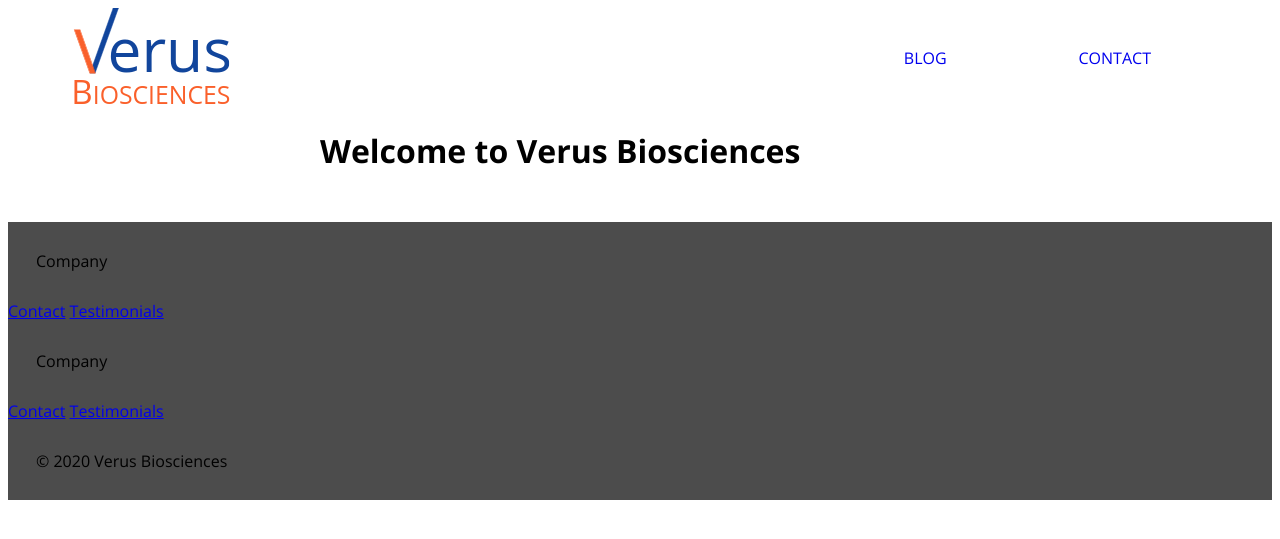
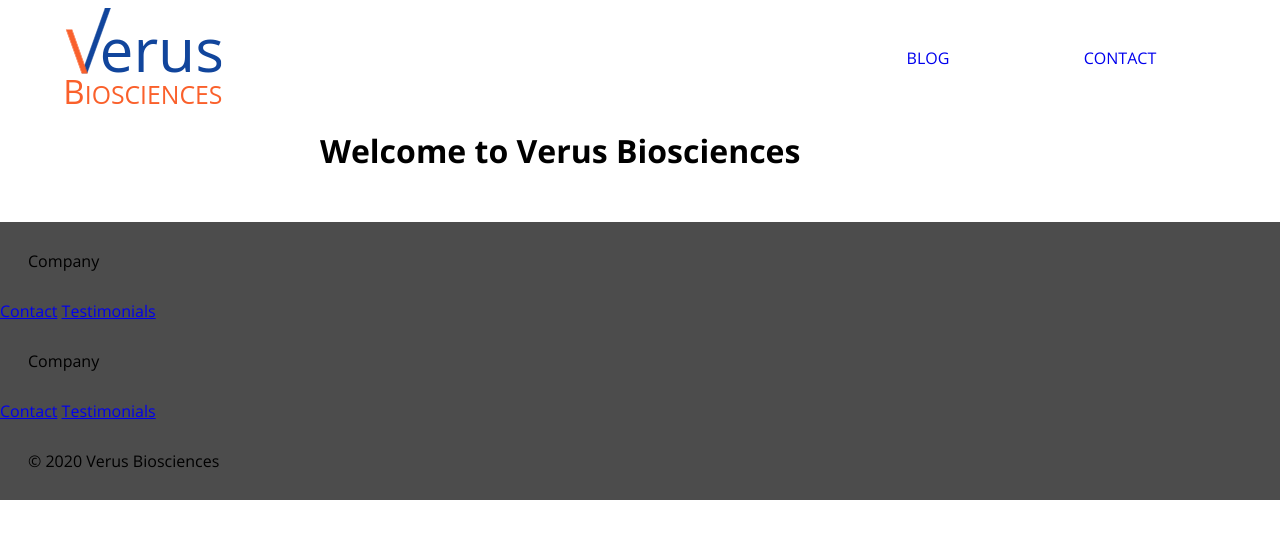
Before and after one commit to VerusBiosciences/VerusBiosciences.github.io, a Jekyll site: the page built from index.html, in a window 1280 px wide. Shown: the top 539 px of the page. Built offline with Jekyll 4.4.1, drawn with Linux system fonts in a browser that asks for light colours.

Commit message:
Full screen usage in framing

```diff
--- a/assets/css/_frame.scss
+++ b/assets/css/_frame.scss
@@ -11,7 +11,11 @@
 $screen-xxlarge-upper: 1919px;
 $screen-xxxlarge-lower: 1920px;
 
-// defaults (medium and smaller)
+// defaults
+html, body{
+    margin: 0;
+}
+
 main {
     display: grid;
     margin: 0;
--- a/assets/css/_header.scss
+++ b/assets/css/_header.scss
@@ -1,5 +1,5 @@
 header {
-  margin: 0 auto;
+  margin: 8px 0px 0px;
   padding: 0;
   width: 100%;
 }
```
